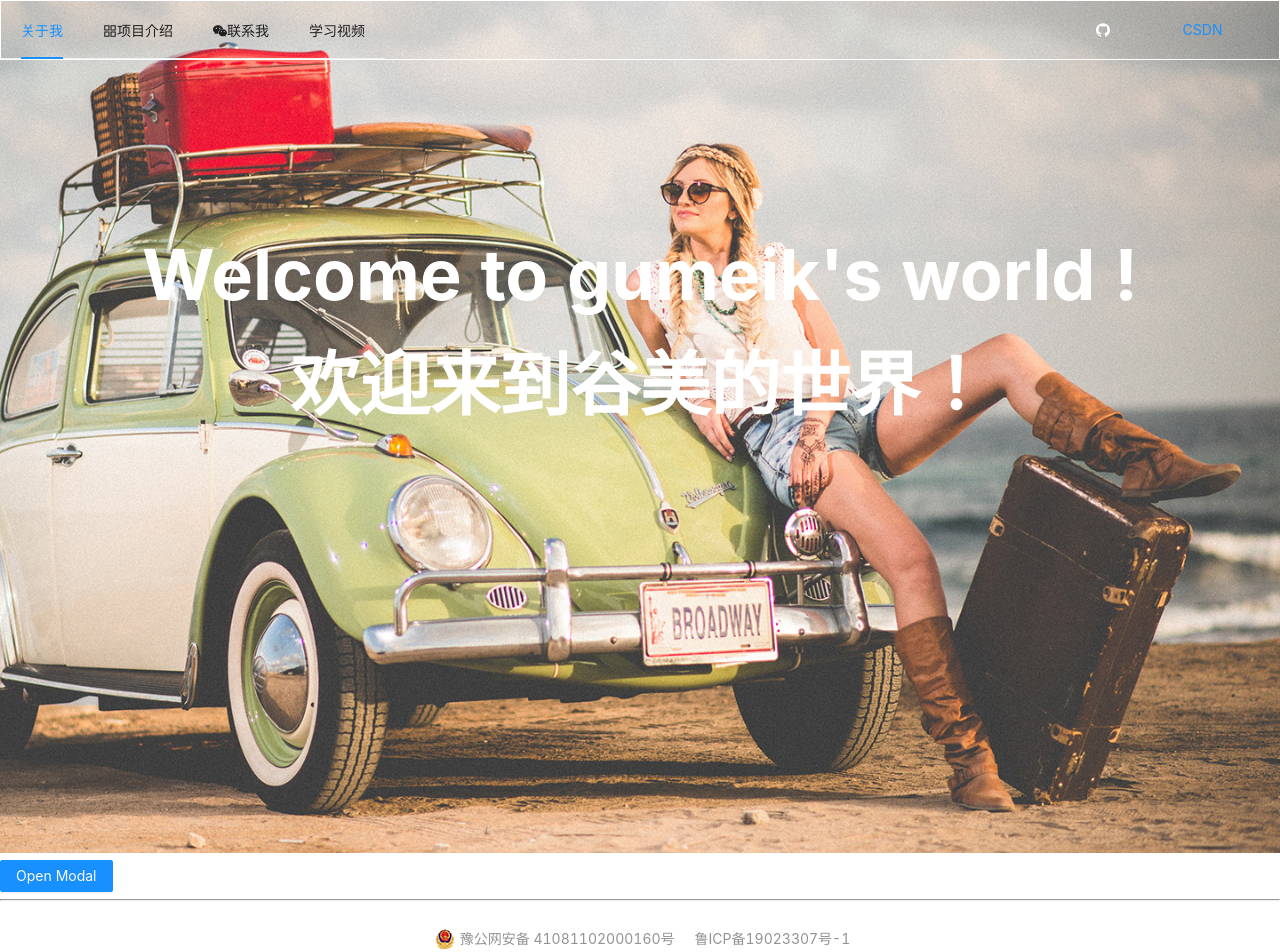
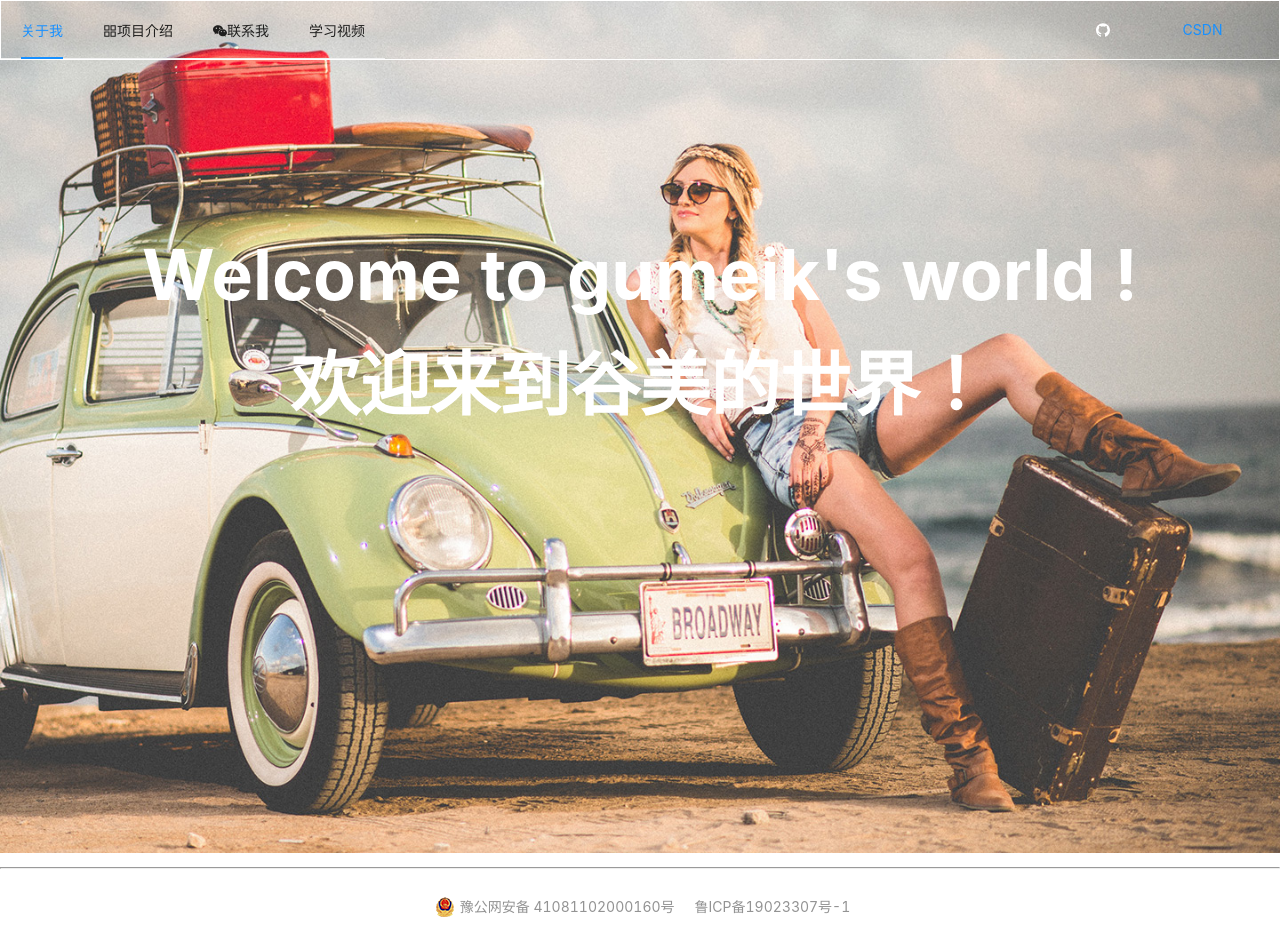
Before and after one commit to GUMEIK/mssewebsite, a React (Create React App) app: page / in a window 1280 px wide. Shown: the top 952 px of the page. Built offline with nearby package versions, Linux system fonts and the light colour scheme.

Commit message:
修改备案信息

```diff
--- a/package.json
+++ b/package.json
@@ -2,6 +2,7 @@
   "name": "mssewebsite",
   "version": "0.1.0",
   "private": true,
+  "homepage": ".",
   "dependencies": {
     "@ant-design/icons": "^4.0.5",
     "@testing-library/jest-dom": "^4.2.4",
--- a/public/index.html
+++ b/public/index.html
@@ -24,7 +24,7 @@
       work correctly both with client-side routing and a non-root public URL.
       Learn how to configure a non-root public URL by running `npm run build`.
     -->
-    <title>React App</title>
+    <title>我的成长记录</title>
   </head>
   <body>
     <noscript>You need to enable JavaScript to run this app.</noscript>
--- a/src/App.js
+++ b/src/App.js
@@ -5,7 +5,6 @@ function App() {
   return (
     <div className="App">
         <MainCom/>
-
     </div>
   );
 }
--- a/src/components/TopMenuLeft/index.js
+++ b/src/components/TopMenuLeft/index.js
@@ -55,7 +55,8 @@ export default class App extends React.Component {
           </Menu.ItemGroup> */}
         </SubMenu>
         <Menu.Item key="alipay">
-          <a href="http://www.msse.vip/videoEdu/" rel="noopener noreferrer">
+          {/* http://www.msse.vip/videoEdu/ */}
+          <a href="#" rel="noopener noreferrer">
             学习视频
           </a>
         </Menu.Item>
--- a/src/page/Main/index.js
+++ b/src/page/Main/index.js
@@ -2,7 +2,7 @@ import React, { Component } from 'react'
 import "./index.css"
 import TopMenuLeft from '../../components/TopMenuLeft'
 import TopMenuRight from '../../components/topMenuRight'
-import ProjectCom from '../../components/Project'
+// import ProjectCom from '../../components/Project'
 import IntroductionCom from '../../components/Project'
 import BackTopCom from '../../components/BackTopCom'
 import ImageBeiAn from '../../static/image/备案图标.png'
@@ -19,7 +19,7 @@ export default class MainCom extends Component {
                     欢迎来到谷美的世界！
                 </div>
                 <section>
-                    <IntroductionCom/>
+                    {/* <IntroductionCom/> */}
                 </section>
                 <hr></hr>
                 <footer>
@@ -51,11 +51,14 @@ export default class MainCom extends Component {
                             style={{
                                 float:"left"
                             }}
-                            >豫公网安备 41081102000160号</span>    <span
+
+                            >豫公网安备 41081102000160号</span>    <a
                             style={{
-                                marginLeft:"20px"
+                                marginLeft:"20px",
+                                color:"#939393"
                             }}
-                            >鲁ICP备19023307号-1</span>
+                            href="http://beian.miit.gov.cn/"
+                            >鲁ICP备19023307号-1</a>
                             </a>
                     </div>
 
```
